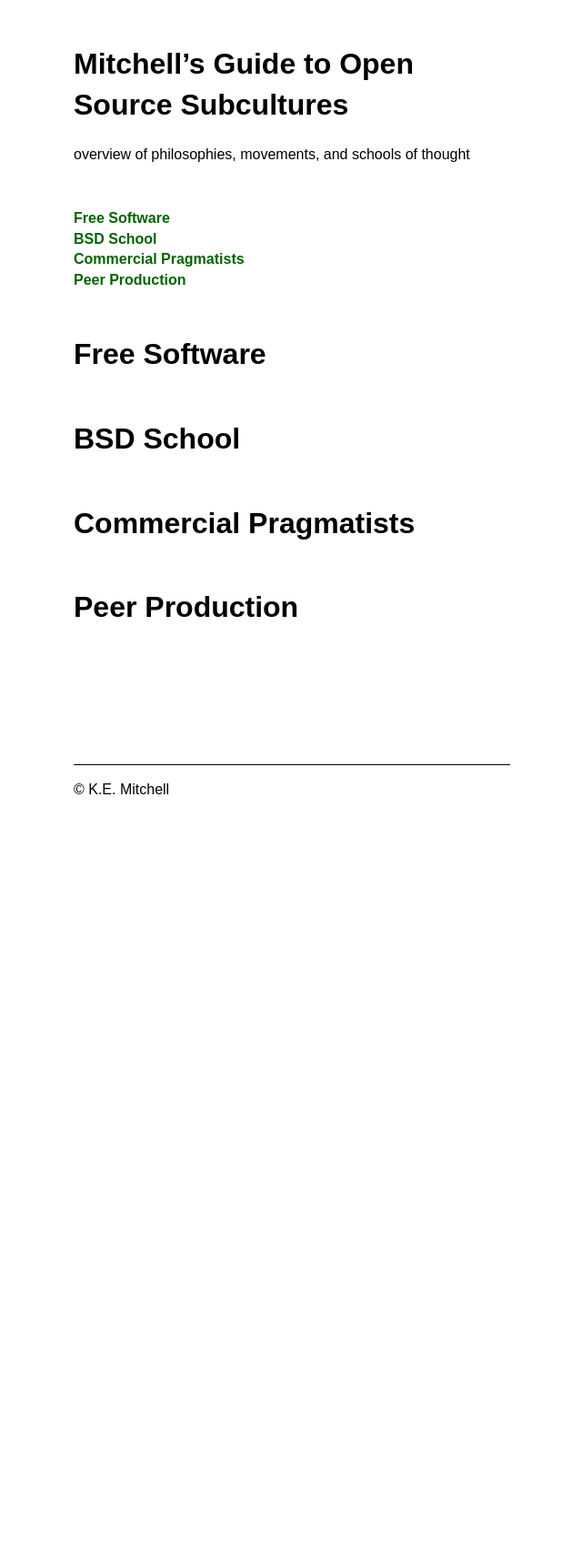
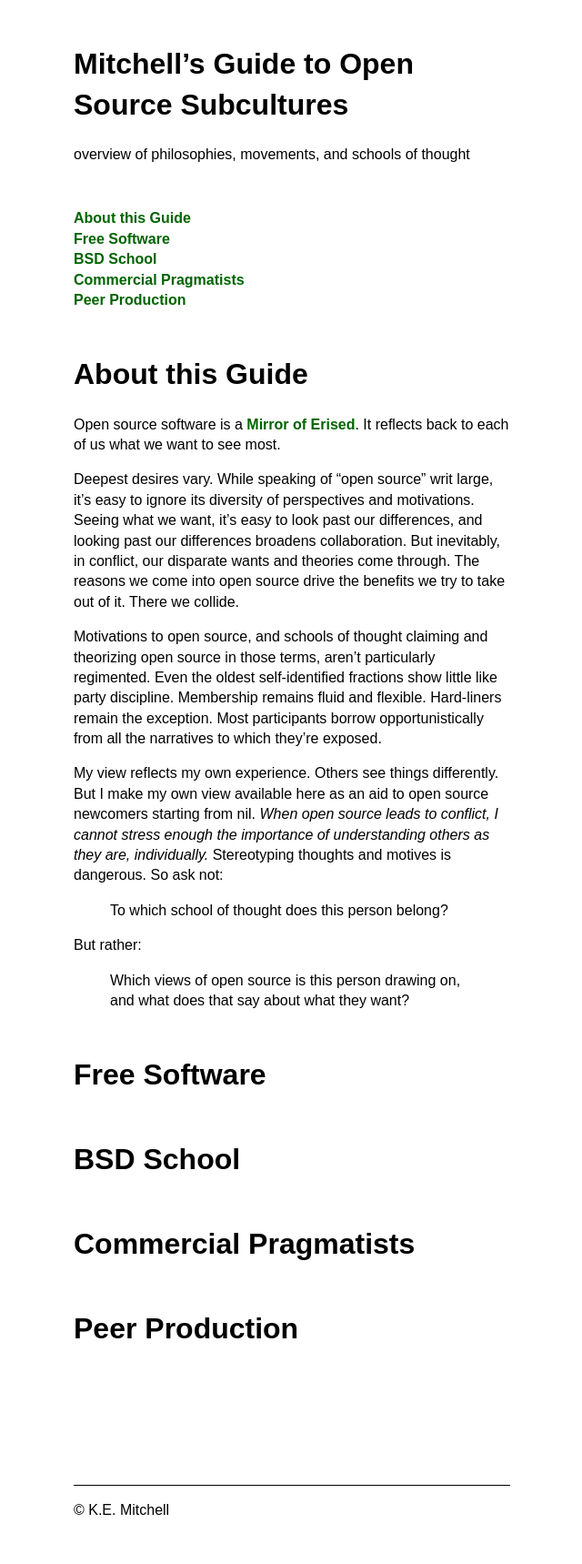
Before and after one commit to kemitchell/culture.kemitchell.com, a Jekyll site: the page built from index.md, in a window 1280 px wide. Shown: the whole page at 91% size, without its empty margins (319-959 px from the left). Built offline with Jekyll 4.4.1, drawn with Linux system fonts in a browser that asks for light colours; our own code applies the rules of GitHub Pages for plain Markdown files; before the commit the page ends 927 px from its top, so only the background shows below that.

Commit message:
Add About this Guide

```diff
--- a/index.md
+++ b/index.md
@@ -1,3 +1,19 @@
+# About this Guide
+
+Open source software is a [Mirror of Erised](https://www.pottermore.com/writing-by-jk-rowling/the-mirror-of-erised).  It reflects back to each of us what we want to see most.
+
+Deepest desires vary.  While speaking of "open source" writ large, it's easy to ignore its diversity of perspectives and motivations.  Seeing what we want, it's easy to look past our differences, and looking past our differences broadens collaboration.  But inevitably, in conflict, our disparate wants and theories come through.  The reasons we come into open source drive the benefits we try to take out of it.  There we collide.
+
+Motivations to open source, and schools of thought claiming and theorizing open source in those terms, aren't particularly regimented.  Even the oldest self-identified fractions show little like party discipline.  Membership remains fluid and flexible.  Hard-liners remain the exception.  Most participants borrow opportunistically from all the narratives to which they're exposed.
+
+My view reflects my own experience.  Others see things differently.  But I make my own view available here as an aid to open source newcomers starting from nil.  _When open source leads to conflict, I cannot stress enough the importance of understanding others as they are, individually._  Stereotyping thoughts and motives is dangerous.  So ask not:
+
+> To which school of thought does this person belong?
+
+But rather:
+
+> Which views of open source is this person drawing on, and what does that say about what they want?
+
 # Free Software
 
 # BSD School
```
